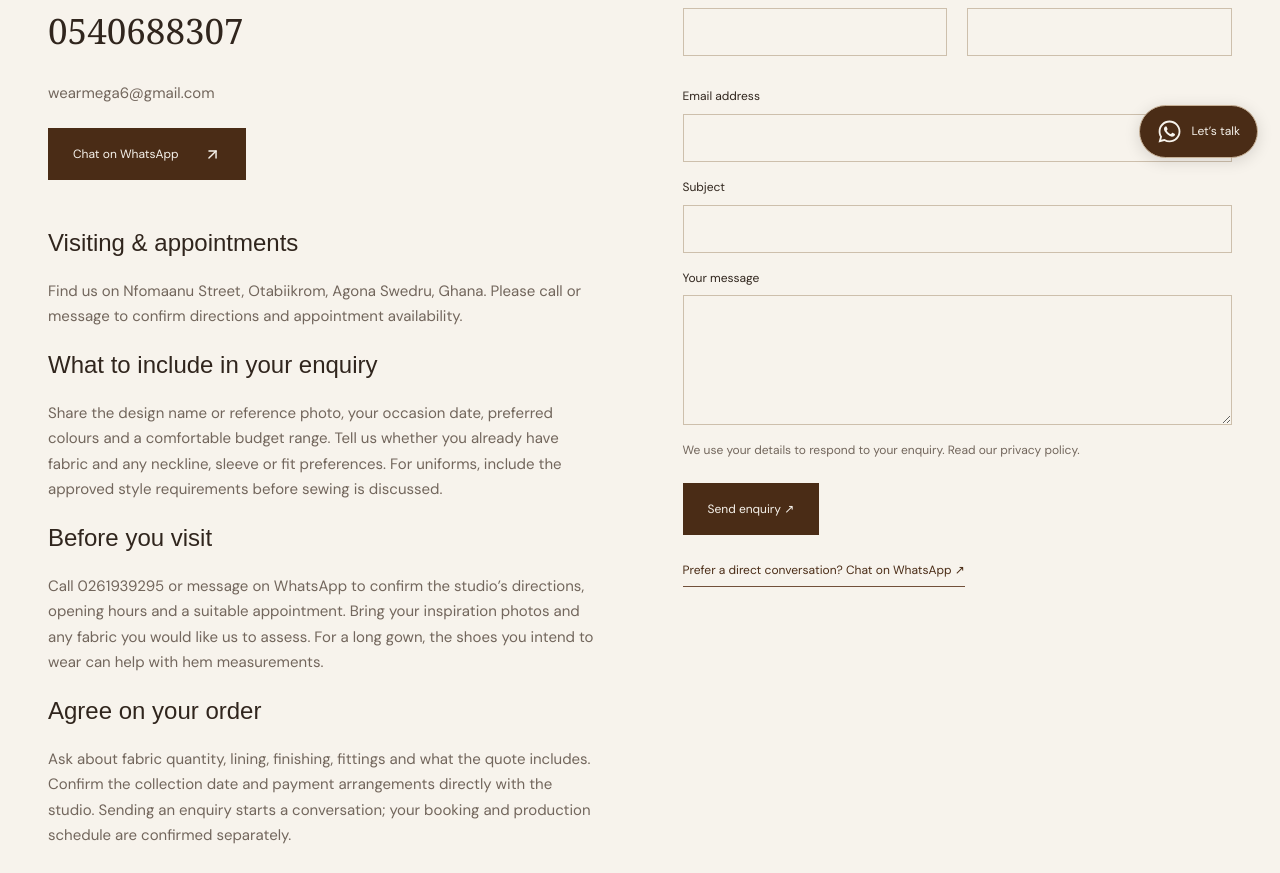
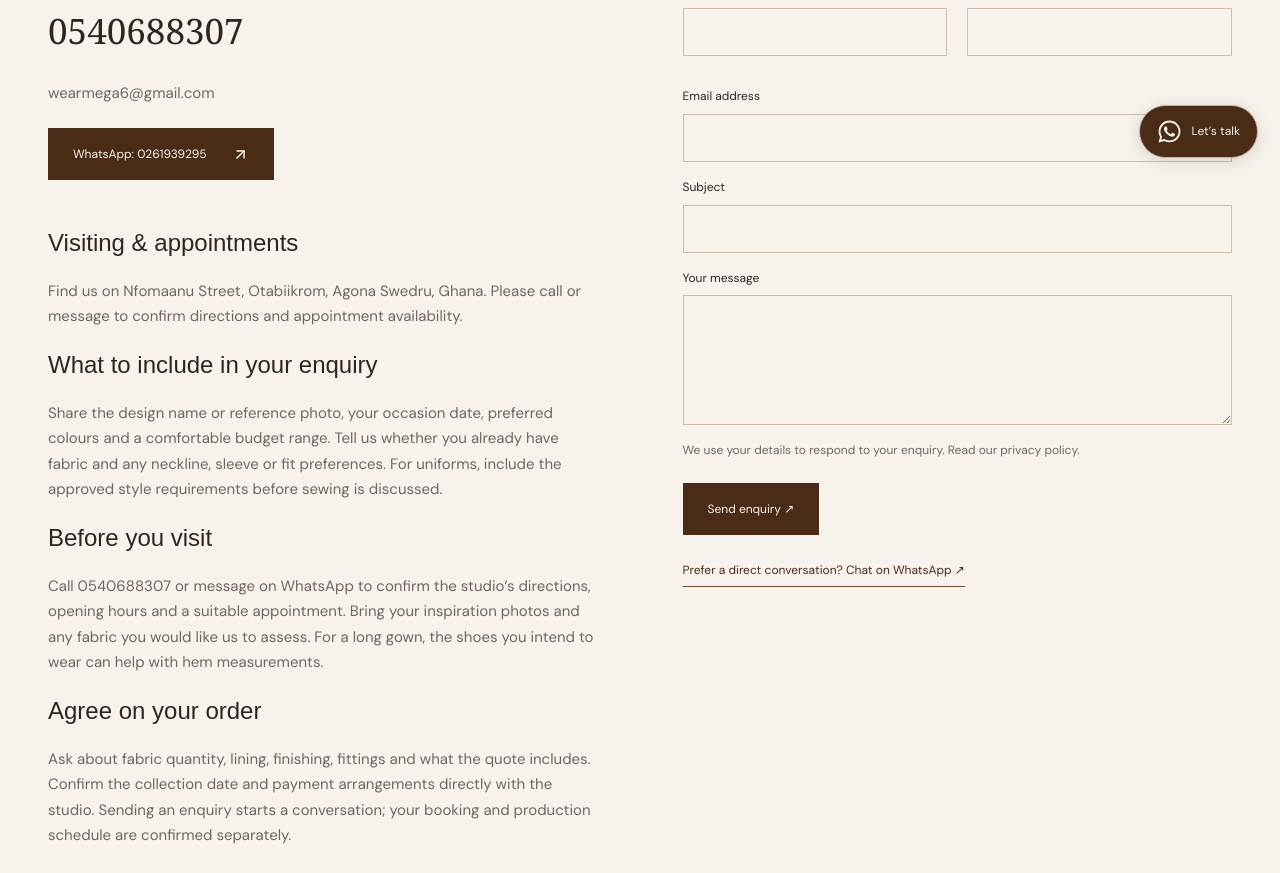
Before and after one commit to kwaw-ebn/Wear-Mega-E, a Next.js app: page /contact in a window 1280 px wide. Shown: the part 620-1493 px from the top of the page. Built offline with nearby package versions, Linux system fonts and the light colour scheme; no server answers; a web font is replaced by a local one.

Commit message:
Separate Wear Mega-E calling number from WhatsApp contact

```diff
--- a/app/contact/page.tsx
+++ b/app/contact/page.tsx
@@ -4,7 +4,7 @@ import { Socials } from "@/components/chrome";
 import { seo, site, whatsapp } from "@/lib/site";
 export const metadata = seo(
   "Contact Wear Mega-E",
-  "Visit Wear Mega-E at Nfomaanu Street, Otabiikrom, Agona Swedru. Call 0261939295, email wearmega6@gmail.com or chat on WhatsApp.",
+  "Visit Wear Mega-E at Nfomaanu Street, Otabiikrom, Agona Swedru. Call 0540688307, email wearmega6@gmail.com or chat on WhatsApp.",
   "/contact",
 );
 export default function Contact() {
@@ -31,7 +31,7 @@ export default function Contact() {
             {site.phone}
           </a>
           <p><a href={`mailto:${site.email}`}>{site.email}</a></p>
-          <Button href={whatsapp()}>Chat on WhatsApp</Button>
+          <Button href={whatsapp()}>WhatsApp: 0261939295</Button>
           <div className="contact-details">
             <h3>Visiting & appointments</h3>
             <p>
@@ -45,7 +45,7 @@ export default function Contact() {
             For uniforms, include the approved style requirements before sewing
             is discussed.</p>
             <h3>Before you visit</h3>
-            <p>Call 0261939295 or message on WhatsApp to confirm the studio’s
+            <p>Call 0540688307 or message on WhatsApp to confirm the studio’s
             directions, opening hours and a suitable appointment. Bring your
             inspiration photos and any fabric you would like us to assess.
             For a long gown, the shoes you intend to wear can help with hem
```
